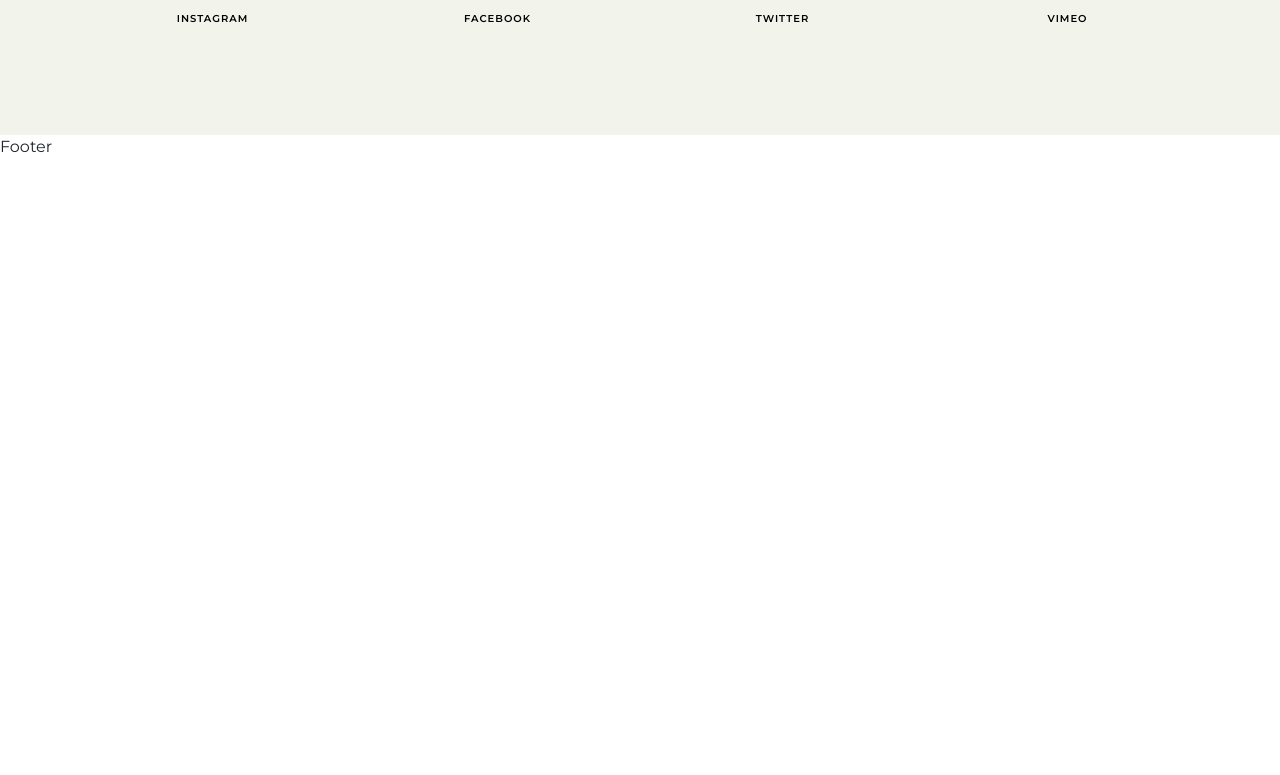
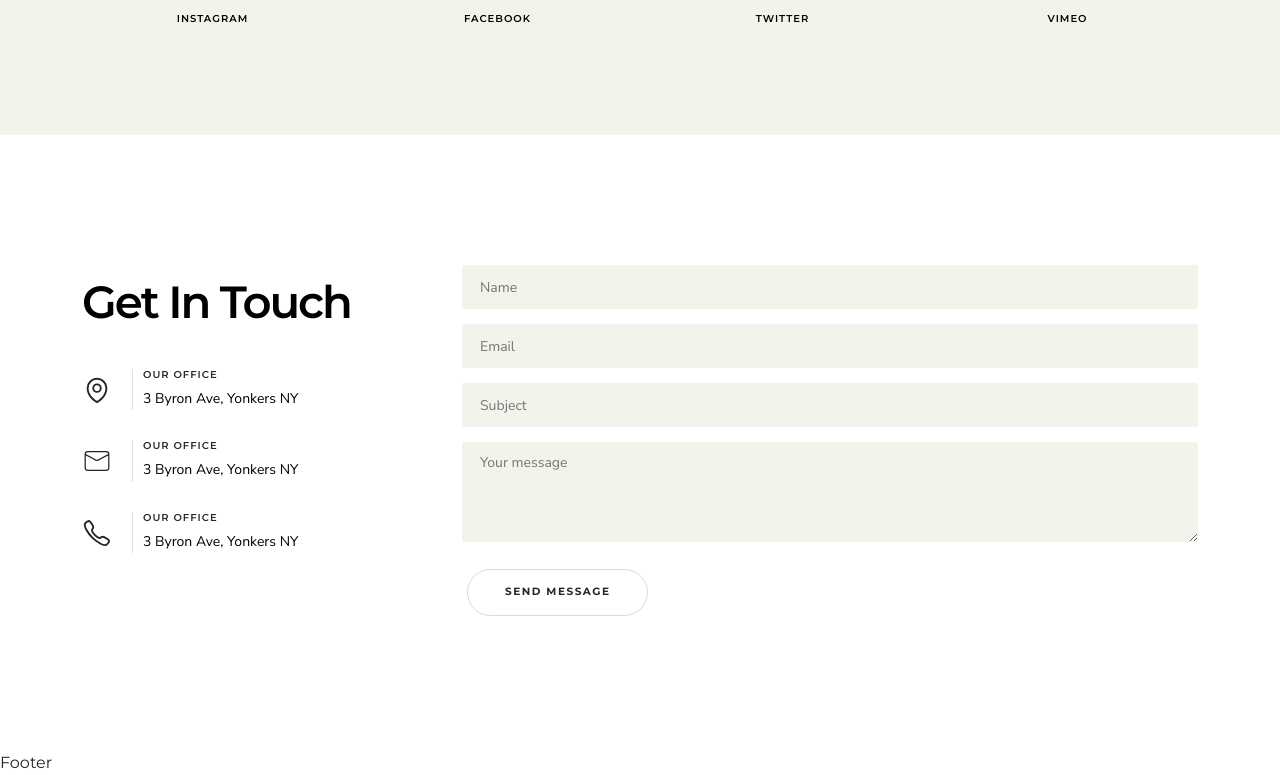
Before and after one commit to hemid000/The-Forester-Final-Project-, a React (Create React App) app in the folder home/: page / in a window 1280 px wide. Shown: the part 5976-6751 px from the top of the page. Before the commit the page ends 6135 px from the top, so only its background shows below. Built offline with nearby package versions, Linux system fonts and the light colour scheme; a web font is replaced by a local one.

Commit message:
Git section is completed and Toastify is used

```diff
--- a/home/package.json
+++ b/home/package.json
@@ -14,6 +14,7 @@
     "react-icons": "^4.8.0",
     "react-scripts": "5.0.1",
     "react-scroll-trigger": "^0.6.14",
+    "react-toastify": "^9.1.2",
     "sass": "^1.60.0",
     "swiper": "^9.2.4",
     "web-vitals": "^2.1.4"
--- /dev/null
+++ b/home/src/components/Pages/Home/Get/Get.jsx
@@ -0,0 +1,91 @@
+import React from "react";
+import "./Get.scss";
+
+import { ToastContainer, toast } from "react-toastify";
+import "react-toastify/dist/ReactToastify.css";
+
+import { HiOutlineMapPin } from "react-icons/hi2";
+import { CiMail } from "react-icons/ci";
+import { IoCallOutline } from "react-icons/io5";
+const Get = () => {
+  const notify = () =>
+    toast.success("Message was sent!", {
+      position: "top-right",
+      autoClose: 4000,
+      hideProgressBar: false,
+      closeOnClick: true,
+      pauseOnHover: true,
+      draggable: true,
+      progress: undefined,
+      theme: "dark",
+    });
+  return (
+    <section id="get">
+      <div className="container">
+        <div className="row">
+          <div className="col-lg-4">
+            <div className="get_left">
+              <h2>Get In Touch</h2>
+              <ul>
+                <li>
+                  <HiOutlineMapPin />
+                  <div className="get_details">
+                    <h5>OUR OFFICE</h5>
+                    <p>3 Byron Ave, Yonkers NY</p>
+                  </div>
+                </li>
+                <li>
+                  <CiMail />
+                  <div className="get_details">
+                    <h5>OUR OFFICE</h5>
+                    <p>3 Byron Ave, Yonkers NY</p>
+                  </div>
+                </li>
+                <li>
+                  <IoCallOutline />
+                  <div className="get_details">
+                    <h5>OUR OFFICE</h5>
+                    <p>3 Byron Ave, Yonkers NY</p>
+                  </div>
+                </li>
+              </ul>
+            </div>
+          </div>
+          <div className="col-lg-8">
+            <div className="get_right">
+              <form action="#">
+                <input type="text" placeholder="Name" required />
+                <input type="text" placeholder="Email" required />
+                <input type="text" placeholder="Subject" required />
+                <textarea
+                  name="message"
+                  id="message"
+                  cols="30"
+                  rows="10"
+                  placeholder="Your message"
+                ></textarea>
+              </form>
+              <div className="explore_now">
+                <a onClick={notify}>send message</a>
+                <ToastContainer
+                  position="top-right"
+                  autoClose={3000}
+                  hideProgressBar={false}
+                  newestOnTop={false}
+                  closeOnClick
+                  rtl={false}
+                  pauseOnFocusLoss
+                  draggable
+                  pauseOnHover
+                  theme="dark"
+                />
+              </div>
+            </div>
+          </div>
+        </div>
+      </div>
+    </section>
+  );
+};
+
+export default Get;
--- /dev/null
+++ b/home/src/components/Pages/Home/Get/Get.scss
@@ -0,0 +1,86 @@
+@import "./../../../../scss/style.scss";
+
+#get {
+  padding: 130px 0;
+
+  .get_left {
+    h2 {
+      @extend %service_h2_copy;
+      line-height: 1.2em;
+      font-weight: 600;
+      font-size: 45px;
+      text-align: start;
+    }
+
+    ul {
+      padding: 0;
+
+      li {
+        @extend %d-flex;
+        padding-bottom: 30px;
+
+        svg {
+          font-size: 30px;
+          margin-right: 20px;
+        }
+
+        .get_details {
+          border-left: 1px solid rgba(0, 0, 0, 0.12);
+          padding-left: 10px;
+
+          h5 {
+            @extend %story_h5_copy;
+            margin-bottom: 5px;
+            text-align: start;
+            color: rgba(0, 0, 0, 0.85);
+          }
+
+          p {
+            @extend %story_p_copy;
+            color: #000;
+          }
+        }
+      }
+    }
+  }
+
+  .get_right {
+    form {
+      input,
+      textarea {
+        @extend %story_p_copy;
+        width: 100%;
+        height: 44px;
+        padding: 10px 18px;
+        color: #555;
+        background-color: rgb(242, 244, 236);
+        background-image: none;
+        border: none;
+        border-radius: 2px;
+        box-shadow: none;
+        margin-bottom: 15px;
+      }
+
+      textarea {
+        min-height: 100px;
+      }
+    }
+
+    .explore_now {
+      @extend %explore_now_copy;
+      text-align: start;
+
+      a {
+        border: 1px solid rgba(0, 0, 0, 0.15);
+        background-color: transparent;
+        color: rgba(0, 0, 0, 0.85);
+        font-weight: 700;
+
+        &:hover {
+          color: rgba(255, 255, 255, 1);
+          background-color: #000;
+        }
+      }
+    }
+  }
+}
--- a/home/src/components/Pages/Home/Home.jsx
+++ b/home/src/components/Pages/Home/Home.jsx
@@ -8,6 +8,7 @@ import Team from "./Team/Team";
 import Counter from "./Counter/Counter";
 import Reviews from "./Reviews/Reviews";
 import Social from "./Social/Social";
+import Get from "./Get/Get";
 
 const Home = () => {
   return (
@@ -21,6 +22,7 @@ const Home = () => {
       <Counter />
       <Reviews />
       <Social />
+      <Get />
     </>
   );
 };
--- a/home/src/components/Pages/Home/Reviews/Reviews.scss
+++ b/home/src/components/Pages/Home/Reviews/Reviews.scss
@@ -4,6 +4,7 @@
   padding: 120px 0;
   background: rgba(0, 0, 0, 0.69);
   background-blend-mode: color;
+  background-attachment: fixed;
 
   .col-lg-6 {
     margin: 0 auto;
```
Also changed, not shown: 1 other file (tests, documents, lock files or other folders).
